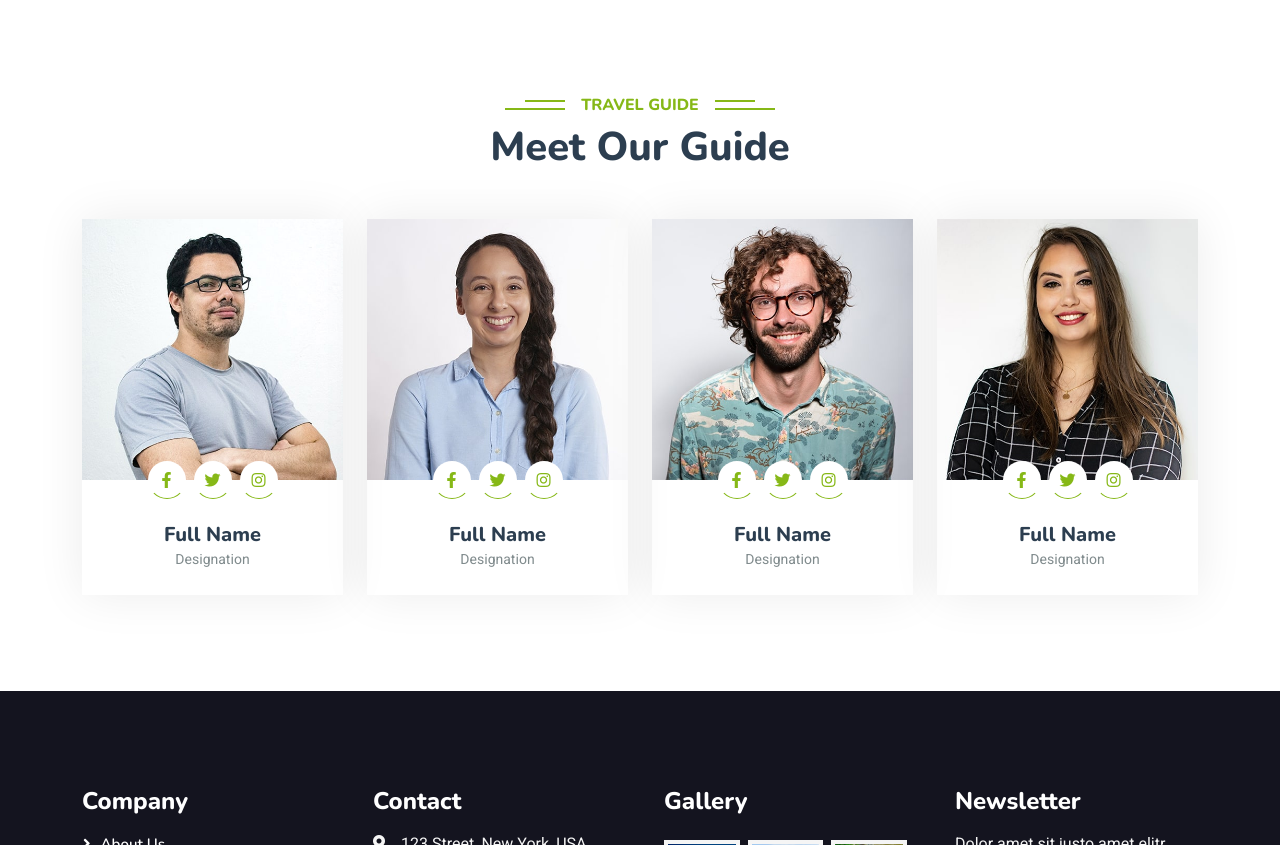
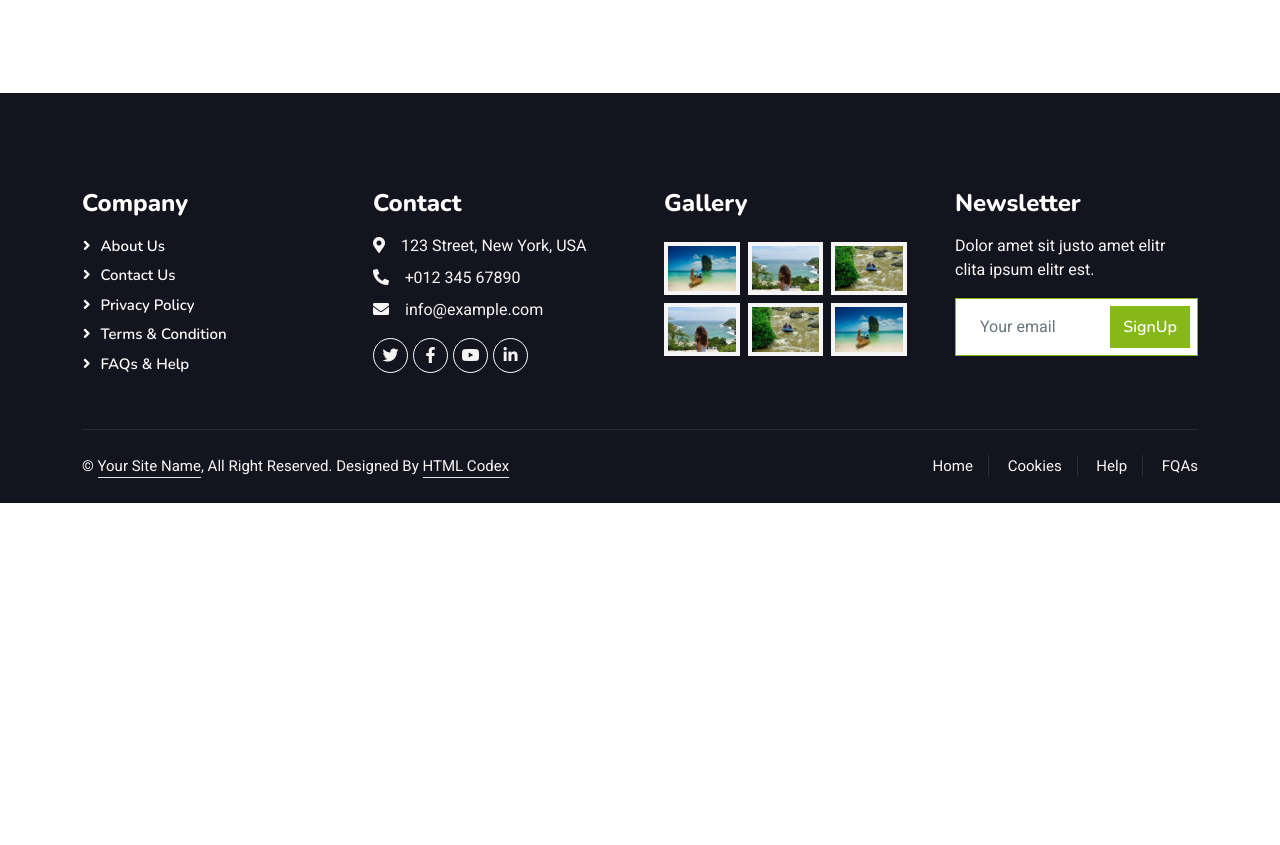
Before and after one commit to Ageshks/cozy_homestay, a plain HTML site: page about.html in a window 1280 px wide. Shown: the part 1056-1901 px from the top of the page. After the commit the page ends 1559 px from the top, so only its background shows below. Drawn offline with nearby package versions, Linux system fonts and the light colour scheme.

Commit message:
Add files via upload

```diff
--- a/about.html
+++ b/about.html
@@ -128,82 +128,7 @@
     <!-- About End -->
 
 
-    <!-- Team Start -->
-    <div class="container-xxl py-5">
-        <div class="container">
-            <div class="text-center wow fadeInUp" data-wow-delay="0.1s">
-                <h6 class="section-title bg-white text-center text-primary px-3">Travel Guide</h6>
-                <h1 class="mb-5">Meet Our Guide</h1>
-            </div>
-            <div class="row g-4">
-                <div class="col-lg-3 col-md-6 wow fadeInUp" data-wow-delay="0.1s">
-                    <div class="team-item">
-                        <div class="overflow-hidden">
-                            <img class="img-fluid" src="img/team-1.jpg" alt="">
-                        </div>
-                        <div class="position-relative d-flex justify-content-center" style="margin-top: -19px;">
-                            <a class="btn btn-square mx-1" href=""><i class="fab fa-facebook-f"></i></a>
-                            <a class="btn btn-square mx-1" href=""><i class="fab fa-twitter"></i></a>
-                            <a class="btn btn-square mx-1" href=""><i class="fab fa-instagram"></i></a>
-                        </div>
-                        <div class="text-center p-4">
-                            <h5 class="mb-0">Full Name</h5>
-                            <small>Designation</small>
-                        </div>
-                    </div>
-                </div>
-                <div class="col-lg-3 col-md-6 wow fadeInUp" data-wow-delay="0.3s">
-                    <div class="team-item">
-                        <div class="overflow-hidden">
-                            <img class="img-fluid" src="img/team-2.jpg" alt="">
-                        </div>
-                        <div class="position-relative d-flex justify-content-center" style="margin-top: -19px;">
-                            <a class="btn btn-square mx-1" href=""><i class="fab fa-facebook-f"></i></a>
-                            <a class="btn btn-square mx-1" href=""><i class="fab fa-twitter"></i></a>
-                            <a class="btn btn-square mx-1" href=""><i class="fab fa-instagram"></i></a>
-                        </div>
-                        <div class="text-center p-4">
-                            <h5 class="mb-0">Full Name</h5>
-                            <small>Designation</small>
-                        </div>
-                    </div>
-                </div>
-                <div class="col-lg-3 col-md-6 wow fadeInUp" data-wow-delay="0.5s">
-                    <div class="team-item">
-                        <div class="overflow-hidden">
-                            <img class="img-fluid" src="img/team-3.jpg" alt="">
-                        </div>
-                        <div class="position-relative d-flex justify-content-center" style="margin-top: -19px;">
-                            <a class="btn btn-square mx-1" href=""><i class="fab fa-facebook-f"></i></a>
-                            <a class="btn btn-square mx-1" href=""><i class="fab fa-twitter"></i></a>
-                            <a class="btn btn-square mx-1" href=""><i class="fab fa-instagram"></i></a>
-                        </div>
-                        <div class="text-center p-4">
-                            <h5 class="mb-0">Full Name</h5>
-                            <small>Designation</small>
-                        </div>
-                    </div>
-                </div>
-                <div class="col-lg-3 col-md-6 wow fadeInUp" data-wow-delay="0.7s">
-                    <div class="team-item">
-                        <div class="overflow-hidden">
-                            <img class="img-fluid" src="img/team-4.jpg" alt="">
-                        </div>
-                        <div class="position-relative d-flex justify-content-center" style="margin-top: -19px;">
-                            <a class="btn btn-square mx-1" href=""><i class="fab fa-facebook-f"></i></a>
-                            <a class="btn btn-square mx-1" href=""><i class="fab fa-twitter"></i></a>
-                            <a class="btn btn-square mx-1" href=""><i class="fab fa-instagram"></i></a>
-                        </div>
-                        <div class="text-center p-4">
-                            <h5 class="mb-0">Full Name</h5>
-                            <small>Designation</small>
-                        </div>
-                    </div>
-                </div>
-            </div>
-        </div>
-    </div>
-    <!-- Team End -->
+
 
 
     <!-- Footer Start -->
```
